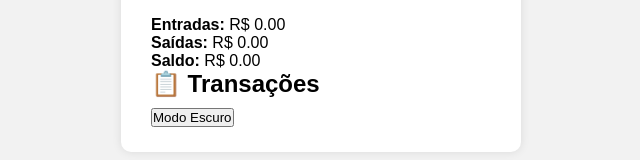
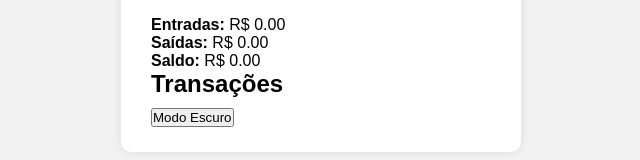
Before and after one commit to IsabellyAds/Gerenciador-de-Financas, a plain HTML site: page index.html in a window 1280 px wide. Shown: the part 447-607 px from the top of the page, without its empty margins (319-959 px from the left). Drawn offline with Linux system fonts and the light colour scheme.

Commit message:
Update index.html

```diff
--- a/index.html
+++ b/index.html
@@ -32,7 +32,7 @@
       <p><strong>Saldo:</strong> R$ <span id="saldo">0.00</span></p>
     </div>
 
-    <h2>📋 Transações</h2>
+    <h2>Transações</h2>
     <ul id="listaTransacoes"></ul>
 
     <button id="modoBtn">Modo Escuro</button>
```
